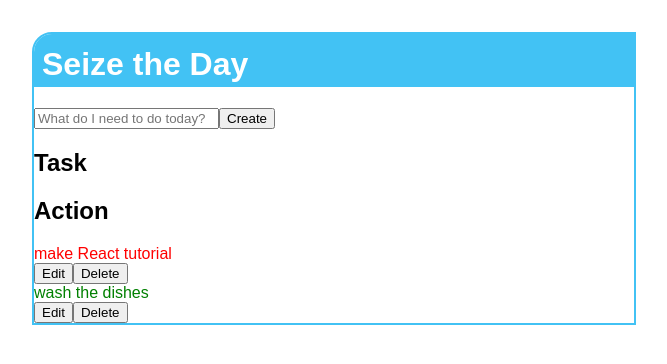
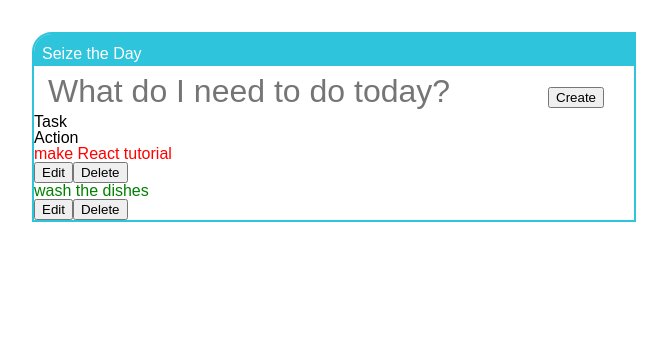
Before and after one commit to nejohnston/todo-list, a React (Create React App) app: page / in a window 1280 px wide. Shown: the top 364 px of the page, without its empty margins (306-973 px from the left). Built offline with nearby package versions, Linux system fonts and the light colour scheme.

Commit message:
Added reset.css

```diff
--- a/src/App.css
+++ b/src/App.css
@@ -1,6 +1,6 @@
 
 .container {
-  border: #42c2f4 solid 2px;
+  border: #2ec4db solid 2px;
   border-top-left-radius: 20px;
   max-width: 600px;
   margin-right: auto;
@@ -12,14 +12,30 @@
 
 .header-wrapper {
   border-top-left-radius: 18px;
-  background-color: #42c2f4;
+  background-color: #2ec4db;
   margin-top: 0;
+  margin-bottom: 0;
   padding-left: .5rem;
   padding-top: .75rem;
   padding-bottom: .25rem;
   color: #fff;
 }
 
+/* Create Todo */
+
+.create-todo-form {
+  width: 600px;
+  height: 3rem;
+}
+
+.create-todo-input {
+  width: 85%;
+  height: 3rem;
+  font-size: 2rem;
+  border: none;
+  text-indent: 0.75rem;
+}
+
 @keyframes App-logo-spin {
   from { transform: rotate(0deg); }
   to { transform: rotate(360deg); }
--- a/src/create-todo.js
+++ b/src/create-todo.js
@@ -4,8 +4,8 @@
 export default class TodosList extends React.Component {
   render() {
     return (
-        <form className="create-todo-form"onSubmit={this.handleCreate.bind(this)}>
-            <input type='text' placeholder='What do I need to do today?' ref="createInput"/>
+        <form className="create-todo-form" onSubmit={this.handleCreate.bind(this)}>
+            <input className="create-todo-input" type='text' placeholder='What do I need to do today?' ref="createInput"/>
             <button>Create</button>
         </form>
     );
--- /dev/null
+++ b/src/reset.css
@@ -0,0 +1,48 @@
+/* http://meyerweb.com/eric/tools/css/reset/
+   v2.0 | 20110126
+   License: none (public domain)
+*/
+
+html, body, div, span, applet, object, iframe,
+h1, h2, h3, h4, h5, h6, p, blockquote, pre,
+a, abbr, acronym, address, big, cite, code,
+del, dfn, em, img, ins, kbd, q, s, samp,
+small, strike, strong, sub, sup, tt, var,
+b, u, i, center,
+dl, dt, dd, ol, ul, li,
+fieldset, form, label, legend,
+table, caption, tbody, tfoot, thead, tr, th, td,
+article, aside, canvas, details, embed,
+figure, figcaption, footer, header, hgroup,
+menu, nav, output, ruby, section, summary,
+time, mark, audio, video {
+	margin: 0;
+	padding: 0;
+	border: 0;
+	font-size: 100%;
+	font: inherit;
+	vertical-align: baseline;
+}
+/* HTML5 display-role reset for older browsers */
+article, aside, details, figcaption, figure,
+footer, header, hgroup, menu, nav, section {
+	display: block;
+}
+body {
+	line-height: 1;
+}
+ol, ul {
+	list-style: none;
+}
+blockquote, q {
+	quotes: none;
+}
+blockquote:before, blockquote:after,
+q:before, q:after {
+	content: '';
+	content: none;
+}
+table {
+	border-collapse: collapse;
+	border-spacing: 0;
+}
--- a/src/todos-list-header.js
+++ b/src/todos-list-header.js
@@ -1,5 +1,7 @@
 import React from 'react';
 import './App.css';
+import './reset.css';
+
 
 export default class TodosListHeader extends React.Component {
   render() {
--- a/src/todos-list-item.js
+++ b/src/todos-list-item.js
@@ -1,5 +1,8 @@
 import React from 'react';
+
 import './App.css';
+import './reset.css';
+
 
 export default class TodosListItem extends React.Component {
   constructor(props) {
--- a/src/todos-list.js
+++ b/src/todos-list.js
@@ -2,7 +2,9 @@
 import _ from 'lodash';
 import TodosListHeader from './todos-list-header';
 import TodosListItem from './todos-list-item';
+
 import './App.css';
+import './reset.css';
 
 export default class TodosList extends React.Component {
   renderItems() {
```
